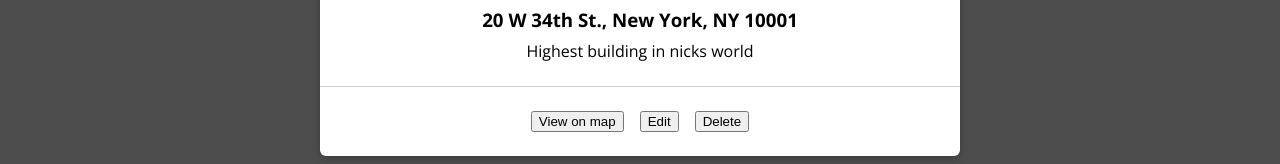
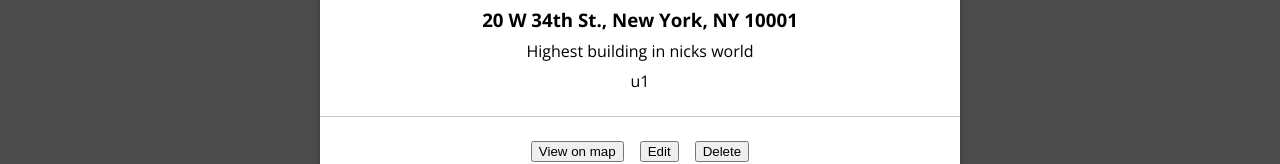
Before and after one commit to nSamarasDev/blankProject, a React (Create React App) app: page /1/places in a window 1280 px wide. Shown: the part 450-614 px from the top of the page. Built offline with nearby package versions, Linux system fonts and the light colour scheme.

Commit message:
PlaceItem.js update

```diff
--- a/src/places/components/PlaceItem.js
+++ b/src/places/components/PlaceItem.js
@@ -14,6 +14,7 @@ const PlaceItem = (props) => {
           <h2>{props.title}</h2>
           <h3>{props.address}</h3>
           <p>{props.description}</p>
+          <p>{props.creatorId}</p>
         </div>
         <div className="place-item__actions">
           <button>View on map</button>
```
